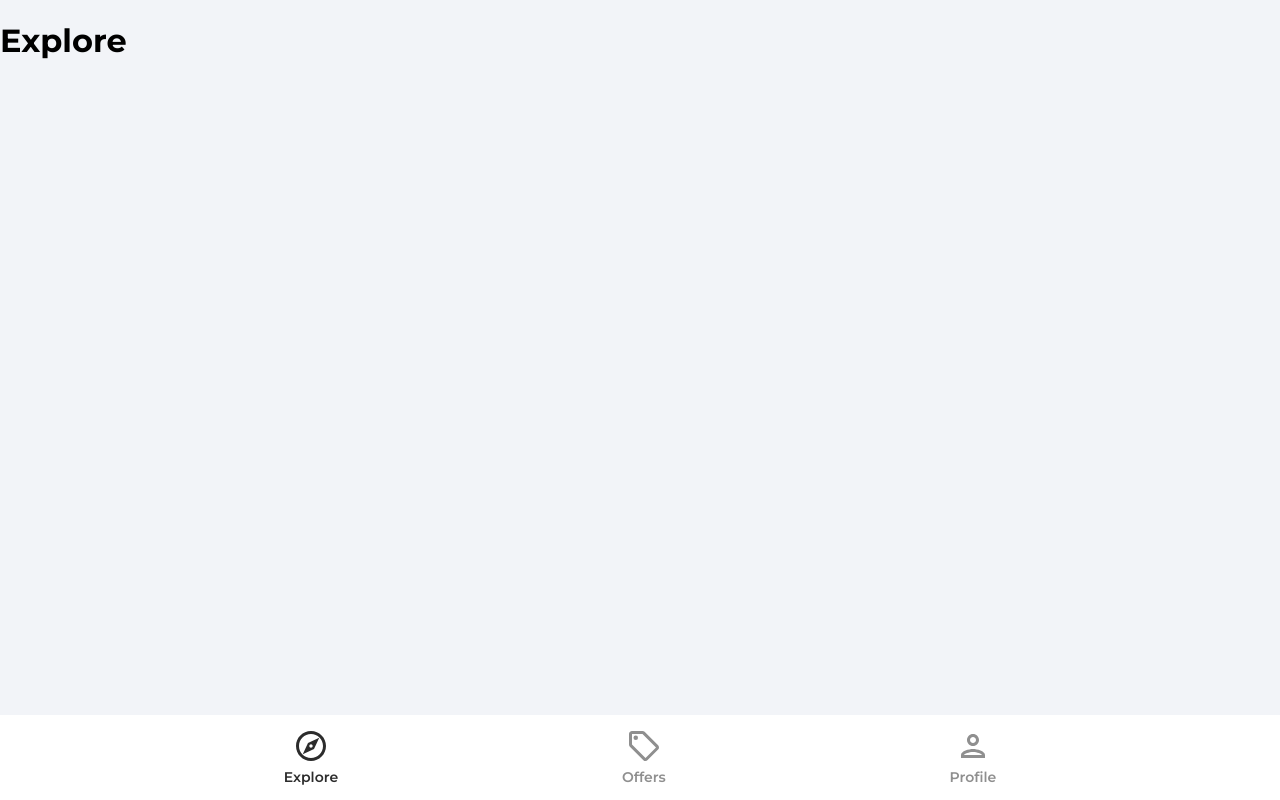
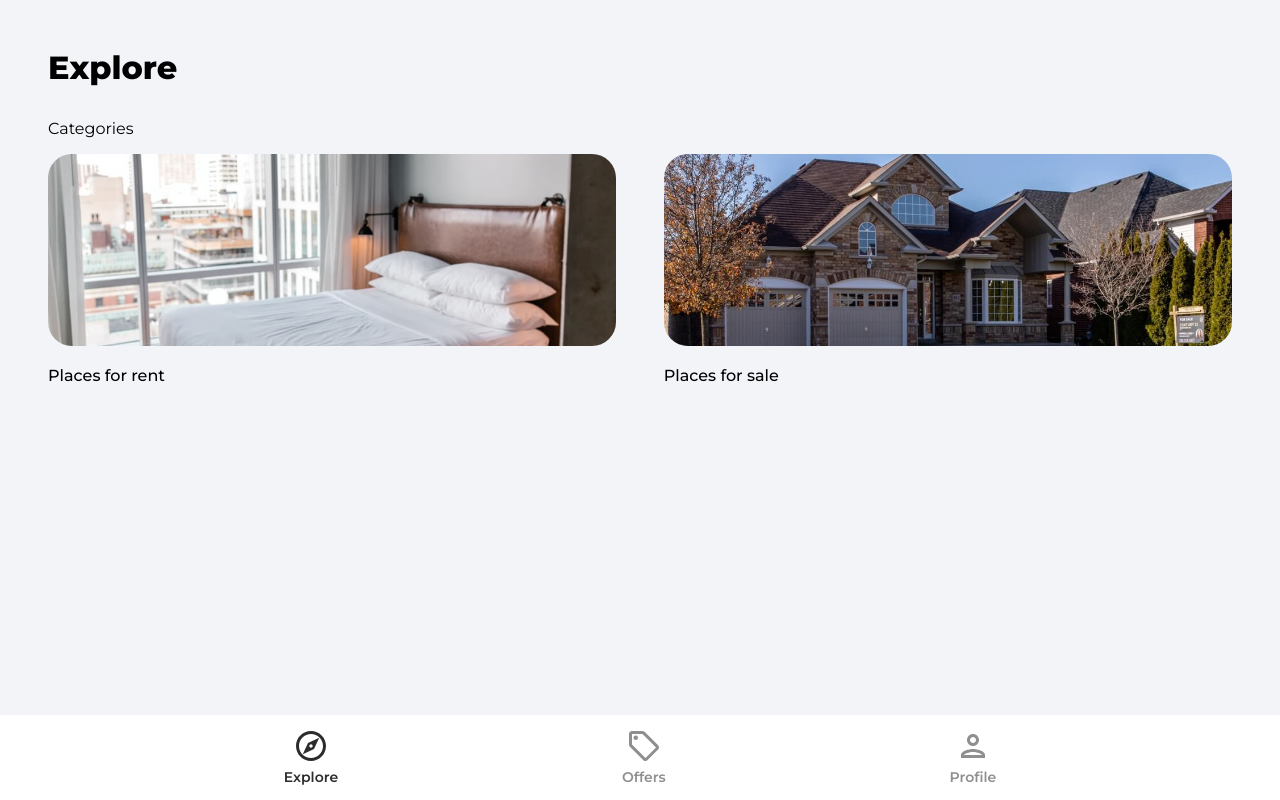
Before and after one commit to akbarsayakov/house-marketplace, a React (Create React App) app: page / in a window 1280 px wide. Built offline with nearby package versions, Linux system fonts and the light colour scheme.

Commit message:
Explore Page

```diff
--- a/src/App.js
+++ b/src/App.js
@@ -9,6 +9,7 @@ import Profile from './pages/Profile'
 import SignIn from './pages/SignIn'
 import SignUp from './pages/SignUp'
 import ForgotPassword from './pages/ForgotPassword'
+import Category from './pages/Category'
 
 function App() {
   return (
@@ -17,6 +18,7 @@ function App() {
         <Routes>
           <Route path='/' element={<Explore />} />
           <Route path='/offers' element={<Offers />} />
+          <Route path='/category/:categoryName' element={<Category />} />
           <Route path='/profile' element={<PrivateRoute />}>
             <Route path='/profile' element={<Profile />} />
           </Route>
--- /dev/null
+++ b/src/pages/Category.jsx
@@ -0,0 +1,5 @@
+function Category() {
+  return <div>Category</div>
+}
+
+export default Category
--- a/src/pages/Explore.jsx
+++ b/src/pages/Explore.jsx
@@ -1,7 +1,35 @@
+import { Link } from 'react-router-dom'
+import rentCategoryImage from '../assets/jpg/rentCategoryImage.jpg'
+import sellCategoryImage from '../assets/jpg/sellCategoryImage.jpg'
+
 function Explore() {
   return (
-    <div>
-      <h1>Explore</h1>
+    <div className='explore'>
+      <header>
+        <p className='pageHeader'>Explore</p>
+      </header>
+      <main>
+        {/* Slider */}
+        <p className='exploreCatergoryHeading'>Categories</p>
+        <div className='exploreCategories'>
+          <Link to='/category/rent'>
+            <img
+              src={rentCategoryImage}
+              alt='rent'
+              className='exploreCategoryImg'
+            />
+            <p className='exploreCategoryName'>Places for rent</p>
+          </Link>
+          <Link to='/category/sell'>
+            <img
+              src={sellCategoryImage}
+              alt='sell'
+              className='exploreCategoryImg'
+            />
+            <p className='exploreCategoryName'>Places for sale</p>
+          </Link>
+        </div>
+      </main>
     </div>
   )
 }
```
